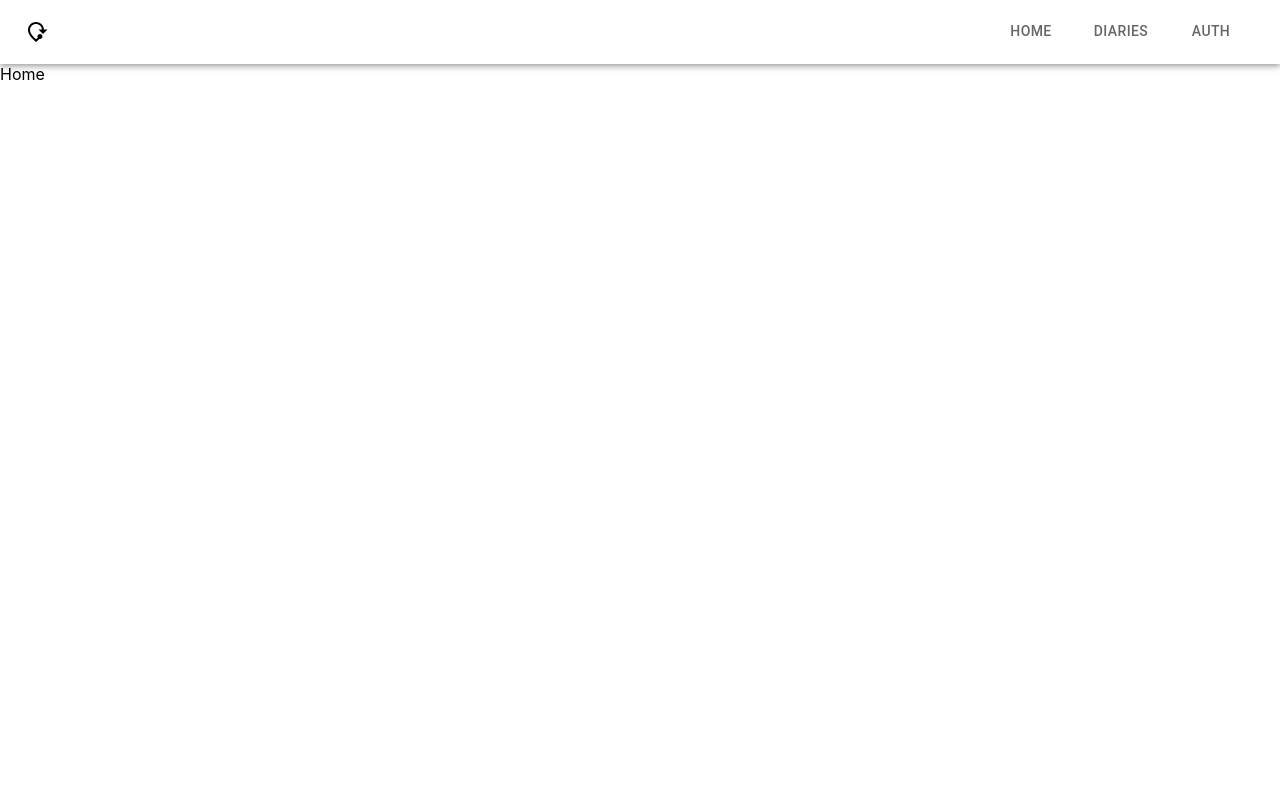
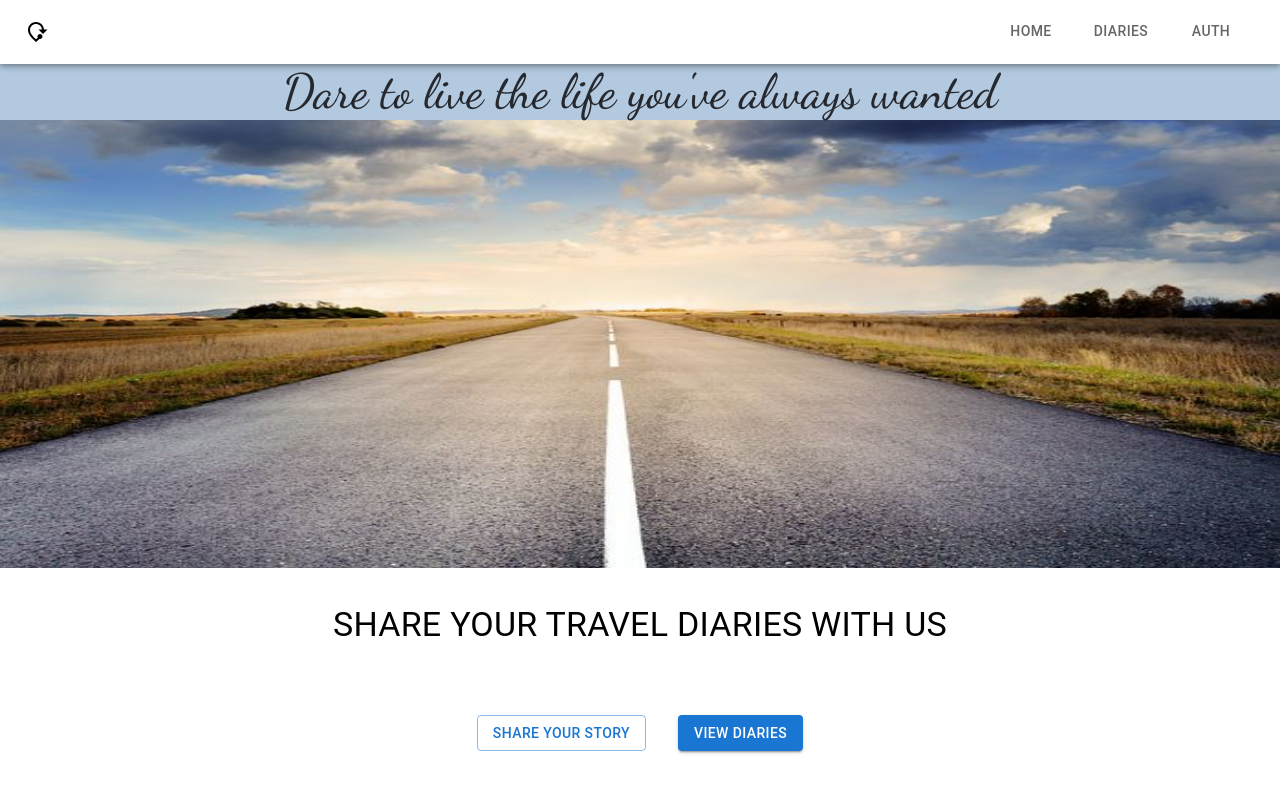
Before and after one commit to Yuandjom/travel-blog-app, a React (Create React App) app in the folder frontend/: page / in a window 1280 px wide. Shown: the top 792 px of the page. Built offline with nearby package versions, Linux system fonts and the light colour scheme.

Commit message:
Diary Page and Componenet with MUI

```diff
--- /dev/null
+++ b/frontend/src/components/DiaryItem.jsx
@@ -0,0 +1,79 @@
+import * as React from 'react';
+import Card from '@mui/material/Card';
+import CardHeader from '@mui/material/CardHeader';
+import CardContent from '@mui/material/CardContent';
+import Avatar from '@mui/material/Avatar';
+import IconButton from '@mui/material/IconButton';
+import Typography from '@mui/material/Typography';
+import { red } from '@mui/material/colors';
+import EditLocationAltIcon from '@mui/icons-material/EditLocationAlt';
+import { Box, Button } from '@mui/material';
+import CardActions from '@mui/material/CardActions';
+import ModeEditOutlineIcon from '@mui/icons-material/ModeEditOutline';
+import DeleteForeverIcon from '@mui/icons-material/DeleteForever';
+/**
+ *
+ * Change the sx to be a percentage for dynamic effect
+ * <Card sx={{ width: "50%" }}>
+ */
+
+function DiaryItem() {
+  return (
+    <Card sx={{
+        width: "50%",
+        height: "60%",
+        margin: 1,
+        padding:1,
+        display: "flex",
+        flexDirection:"column",
+        boxShadow:"5px 5px 10px #ccc"
+    }}>
+    <CardHeader
+      avatar={
+        <Avatar sx={{ bgcolor: red[500] }} aria-label="recipe">
+          R
+        </Avatar>
+      }
+      action={
+        <IconButton aria-label="settings">
+          {<EditLocationAltIcon />}
+        </IconButton>
+      }
+      title="Shrimp and Chorizo Paella"
+      subheader="September 14, 2016"
+    />
+    {/**Bascially, if we are note passing in a static image, we need to change image="" to src="" */}
+    <img
+      height="194"
+      src="https://w0.peakpx.com/wallpaper/308/219/HD-wallpaper-nice-view-beauty-lake.jpg"
+      alt="Nice View"
+    />
+    <CardContent>
+      <Typography paddingBottom={1} variant="h6" color="text.secondary">
+        This impressive paella
+      </Typography>
+      <hr />
+      <Box paddingTop={1} display="flex">
+        <Typography width="170px" fontWeight={"bold"} variant="caption">
+            John Lim:
+        </Typography>
+        <Typography variant="body2" color="text.secondary">
+            This impressive paella is a perfect party dish and a fun meal to cook
+            together with your guests. Add 1 cup of frozen peas along with the mussels,
+            if you like.
+        </Typography>
+      </Box>
+    </CardContent>
+    <CardActions sx={{marginLeft: 'auto'}}>
+        <IconButton color='warning'>
+            <ModeEditOutlineIcon />
+        </IconButton>
+        <IconButton color='error'>
+            <DeleteForeverIcon />
+        </IconButton>
+    </CardActions>
+  </Card>
+  )
+}
+
+export default DiaryItem
--- a/frontend/src/index.css
+++ b/frontend/src/index.css
@@ -1,3 +1,6 @@
+@import url("https://fonts.googleapis.com/css2?family=Dancing+Script:wght@500&display=swap");
+@import url("https://fonts.googleapis.com/css2?family=Quicksand&display=swap");
+
 body {
   margin: 0;
   font-family: -apple-system, BlinkMacSystemFont, "Segoe UI", "Roboto", "Oxygen",
--- a/frontend/src/pages/Dairies.jsx
+++ b/frontend/src/pages/Dairies.jsx
@@ -1,10 +1,24 @@
 import React from 'react'
-import Header from '../components/Header'
+import DiaryItem from '../components/DiaryItem'
+import { Box } from '@mui/material'
+
 function Dairies() {
+  /**
+   * Use flexbox to align the items
+   *
+   * This is to map and loop through 5 diary item
+   * {[1,2,3,4,5].map((item) => <DiaryItem key={item} /> )} need to have key because of react stuff
+   */
   return (
-    <div>
-        Dairies
-    </div>
+    <Box
+      display="flex"
+      flexDirection={'column'}
+      padding ={3}
+      justifyContent="center"
+      alignItems={"center"}
+    > {[1,2,3,4,5].map((item) => <DiaryItem key={item}/> )}
+      <DiaryItem />
+    </Box>
   )
 }
 
--- a/frontend/src/pages/Home.jsx
+++ b/frontend/src/pages/Home.jsx
@@ -1,9 +1,52 @@
 import React from 'react'
 import Header from '../components/Header'
+import { Box, Button, Typography } from '@mui/material'
+import { Link } from 'react-router-dom'
+
+/**
+ * Note that Box is the container of the homePage
+ *
+ * Typography:
+ * Variant can be used to increase the size of the text
+ *
+ * Button:
+ * When the user click onto the button, the will be redirected to a different route
+ * Linkcomponent need to have the link to the react-router-dom
+ * Assign the props of the react-router-dom to this button which will redirect you to the diary page
+ */
 const Home = () => {
-    return (<div>
-        Home
-    </div>
+    return (
+    <Box position={"relative"} width="100%" height="90vh">
+      <img src="/road.jpg" alt="Road" width ={"100%"} height="70%" />
+      <Typography
+        fontFamily={ 'Dancing Script, cursive'}
+        variant="h3"
+        textAlign={'center'}
+        width={'100%'}
+        sx={{
+          position: "absolute",
+          top: "0px",
+          color:"#111115de",
+          background: "#B2C9DF"
+        }}
+      >
+        Dare to live the life you've always wanted
+      </Typography>
+      <Box
+        width="100%"
+        height="30%"
+        display={'flex'}
+        flexDirection="column"
+      >
+        <Typography fontfamily={'Quicksand'} textAlign={'center'} variant="h4" padding={4}>
+          SHARE YOUR TRAVEL DIARIES WITH US
+        </Typography>
+        <Box margin="auto">
+          <Button variant='outlined' sx={{mr: 2}}>Share Your Story</Button>
+          <Button LinkComponent={Link} to="/diaries" variant='contained' sx={{ml: 2}}>View Diaries</Button>
+        </Box>
+      </Box>
+    </Box>
 
   )
 }
```
Also changed, not shown: frontend/public/road.jpg (added).
